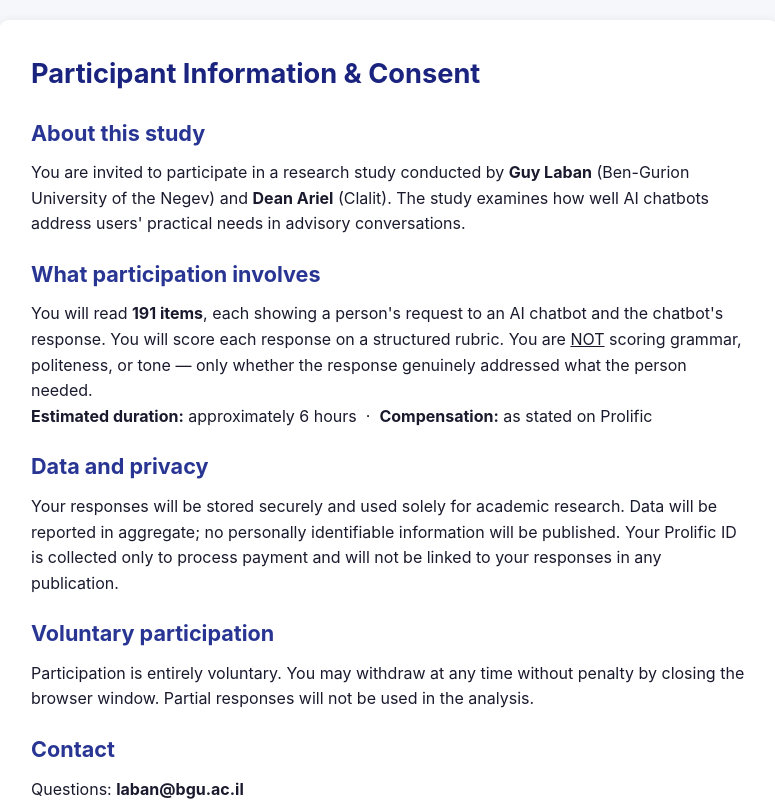
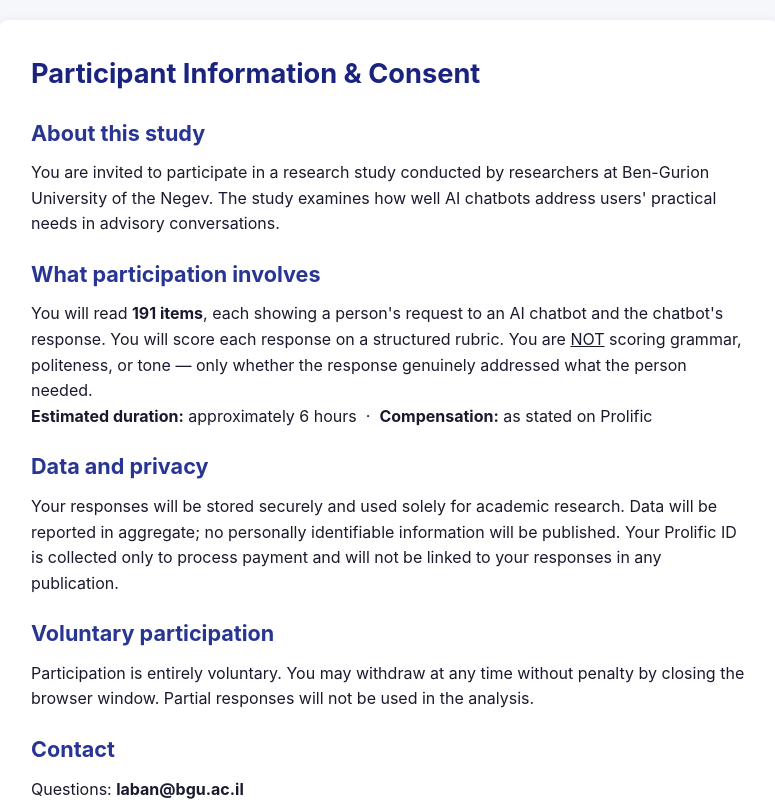
Before and after one commit to Guylaban/gfcdm-survey, a plain HTML site: page index.html in a window 1280 px wide. Shown: the top 805 px of the page, without its empty margins (251-1026 px from the left). Drawn offline with Linux system fonts and the light colour scheme.

Commit message:
Remove author names from consent page

```diff
--- a/index.html
+++ b/index.html
@@ -59,7 +59,7 @@ li { margin: 3px 0; }
 <div id="page-consent" class="card">
 <h1>Participant Information &amp; Consent</h1>
 <h2>About this study</h2>
-<p>You are invited to participate in a research study conducted by <strong>Guy Laban</strong> (Ben-Gurion University of the Negev) and <strong>Dean Ariel</strong> (Clalit). The study examines how well AI chatbots address users' practical needs in advisory conversations.</p>
+<p>You are invited to participate in a research study conducted by researchers at Ben-Gurion University of the Negev. The study examines how well AI chatbots address users' practical needs in advisory conversations.</p>
 <h2>What participation involves</h2>
 <p>You will read <strong>191 items</strong>, each showing a person's request to an AI chatbot and the chatbot's response. You will score each response on a structured rubric. You are <u>NOT</u> scoring grammar, politeness, or tone &mdash; only whether the response genuinely addressed what the person needed.</p>
 <p><strong>Estimated duration:</strong> approximately 6 hours &nbsp;&middot;&nbsp; <strong>Compensation:</strong> as stated on Prolific</p>
```
